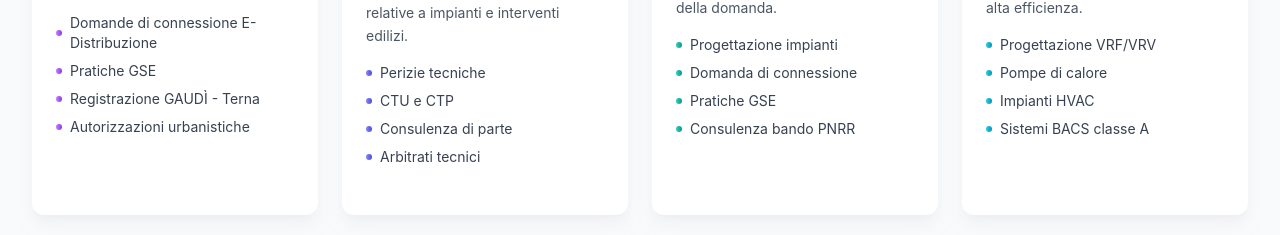
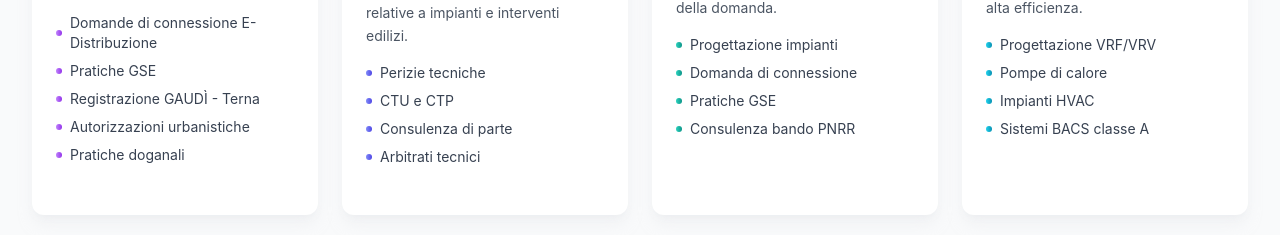
Before and after one commit to paganoingvincenzo/studio-website, a React (Vite) app in the folder app/: page / in a window 1280 px wide. Shown: the part 3542-3777 px from the top of the page. Built offline with nearby package versions, Linux system fonts and the light colour scheme.

Commit message:
Add 'Pratiche doganali' to Services section

```diff
--- a/app/src/sections/Services.tsx
+++ b/app/src/sections/Services.tsx
@@ -78,6 +78,7 @@ const services = [
       'Pratiche GSE',
       'Registrazione GAUDÌ - Terna',
       'Autorizzazioni urbanistiche',
+      'Pratiche doganali',
     ],
     color: 'from-purple-400 to-purple-600',
     bgColor: 'bg-purple-50',
```
